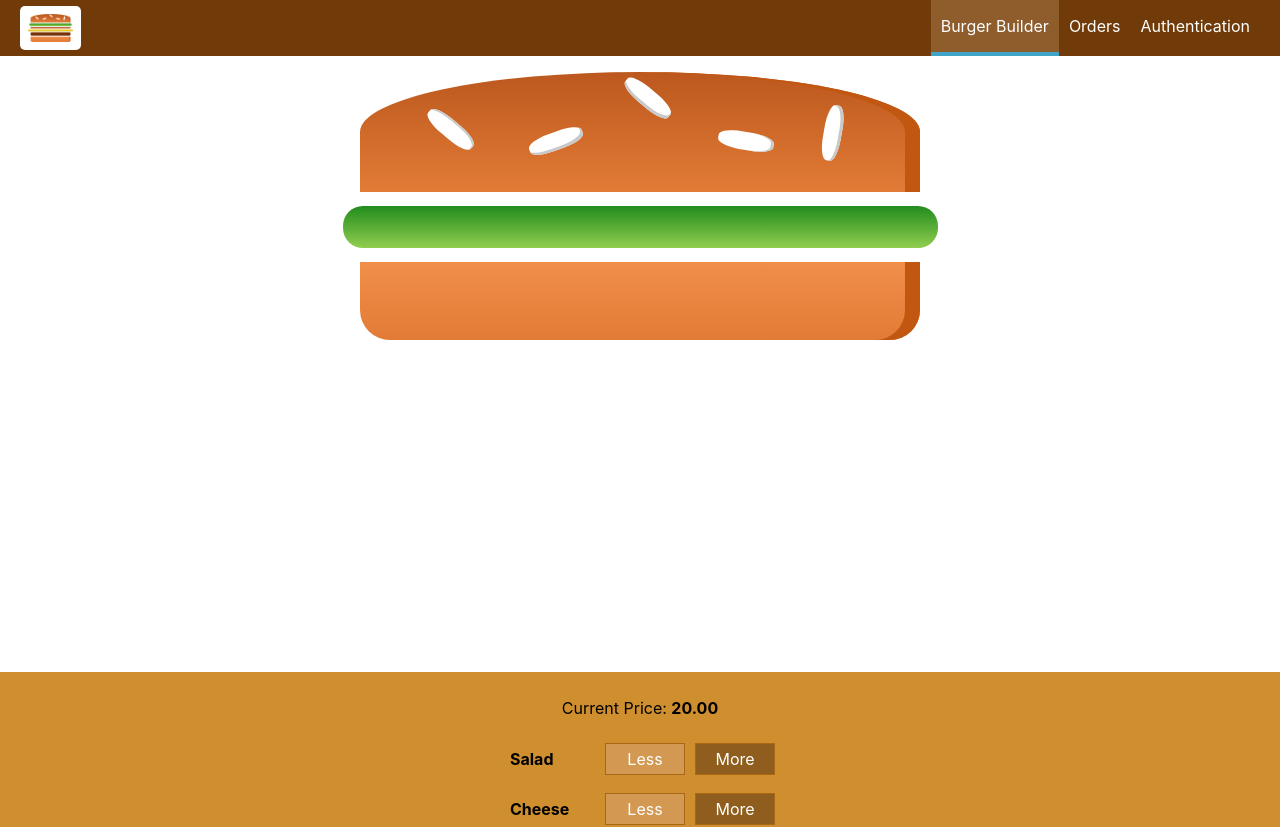
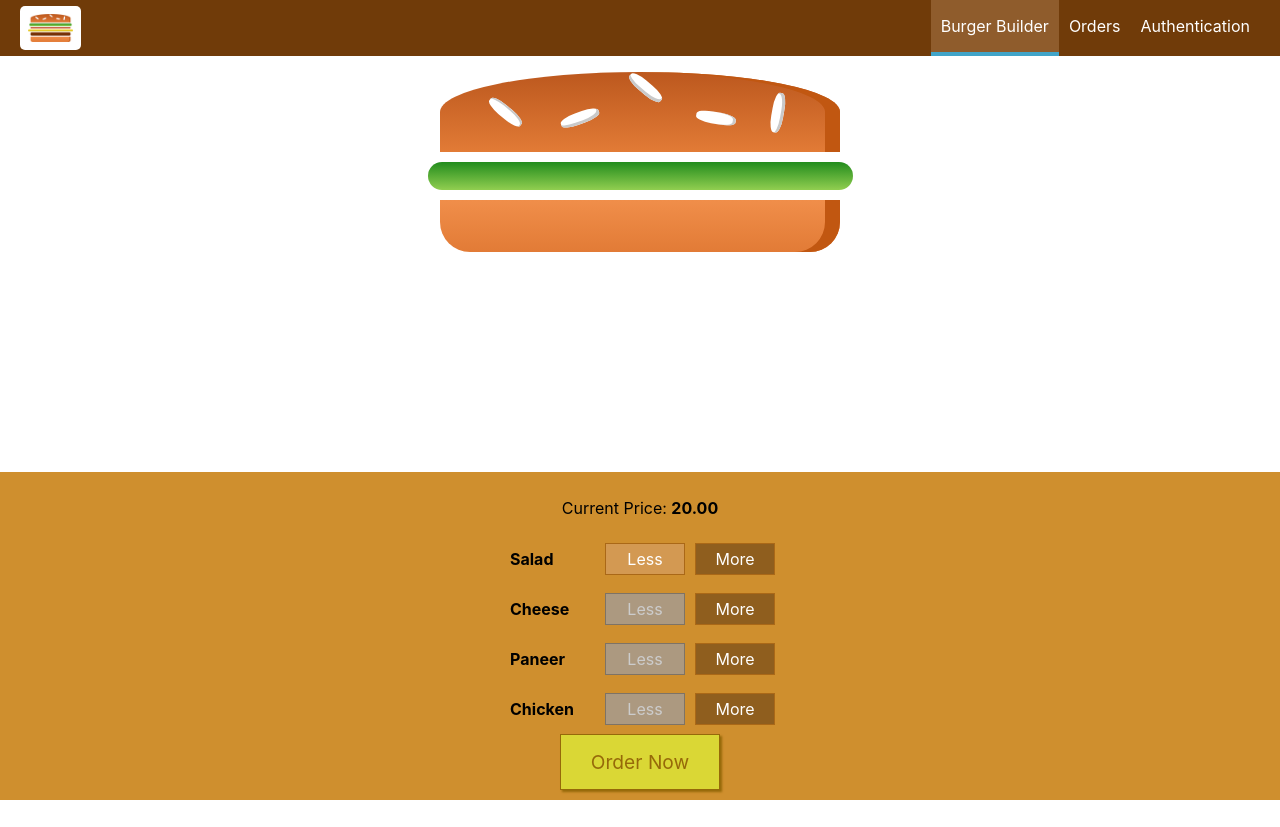
Before and after one commit to jyotiranjan97/Burger-Builder, a React (Create React App) app: page / in a window 1280 px wide. Shown: the top 827 px of the page. After the commit the page ends 800 px from the top, so only its background shows below. Built offline with nearby package versions, Linux system fonts and the light colour scheme.

Commit message:
item button disable for no ingredient

```diff
--- a/src/components/Burger/BuildControls/BuildControls.js
+++ b/src/components/Burger/BuildControls/BuildControls.js
@@ -19,6 +19,7 @@ function BuildControls(props) {
         <BuildControl
           key={control.label}
           label={control.label}
+          disabled={props.disabled[control.type]}
           added={() => props.addIngredient(control.type)}
           removed={() => props.removeIngredient(control.type)}
         />
--- a/src/components/Burger/Burger.module.css
+++ b/src/components/Burger/Burger.module.css
@@ -23,7 +23,7 @@
 
 @media (min-width: 1000px) and (min-height: 700px) {
   .Burger {
-    width: 700px;
-    height: 600px;
+    width: 500px;
+    height: 400px;
   }
 }
--- a/src/containers/BurgerBilder/BurgerBuilder.js
+++ b/src/containers/BurgerBilder/BurgerBuilder.js
@@ -19,6 +19,12 @@ function BurgerBuilder() {
   });
   const [totalPrice, setTotalPrice] = useState(20);
   const [purchasable, setPurchasable] = useState(true);
+  const [isButtonDisabled, setIsButtonDisabled] = useState({
+    salad: false,
+    cheese: true,
+    paneer: true,
+    chicken: true,
+  });
 
   const onAddIngredient = (type) => {
     const oldCount = burgerIngredients[type];
@@ -30,6 +36,7 @@ function BurgerBuilder() {
     setBurgerIngredients(updatedIngredients);
     setTotalPrice(priceAmount);
     setPurchasable(updatePurchaseState(updatedIngredients));
+    buttonDisableCheck(updatedIngredients);
   };
 
   const onRemoveIngredient = (type) => {
@@ -43,6 +50,7 @@ function BurgerBuilder() {
     setBurgerIngredients(updatedIngredients);
     setTotalPrice(priceAmount);
     setPurchasable(updatePurchaseState(updatedIngredients));
+    buttonDisableCheck(updatedIngredients);
   };
 
   const updatePurchaseState = (ingredients) => {
@@ -56,12 +64,23 @@ function BurgerBuilder() {
     return sum > 0;
   };
 
+  const buttonDisableCheck = (ingredients) => {
+    const disabledInfo = {
+      ...ingredients,
+    };
+    for (let key in disabledInfo) {
+      disabledInfo[key] = disabledInfo[key] <= 0;
+    }
+    setIsButtonDisabled(disabledInfo);
+  };
+
   const burger = (
     <Aux>
       <Burger burgerIngredients={burgerIngredients} />
       <BuildControls
         addIngredient={onAddIngredient}
         removeIngredient={onRemoveIngredient}
+        disabled={isButtonDisabled}
         purchasable={purchasable}
         price={totalPrice}
       />
```
